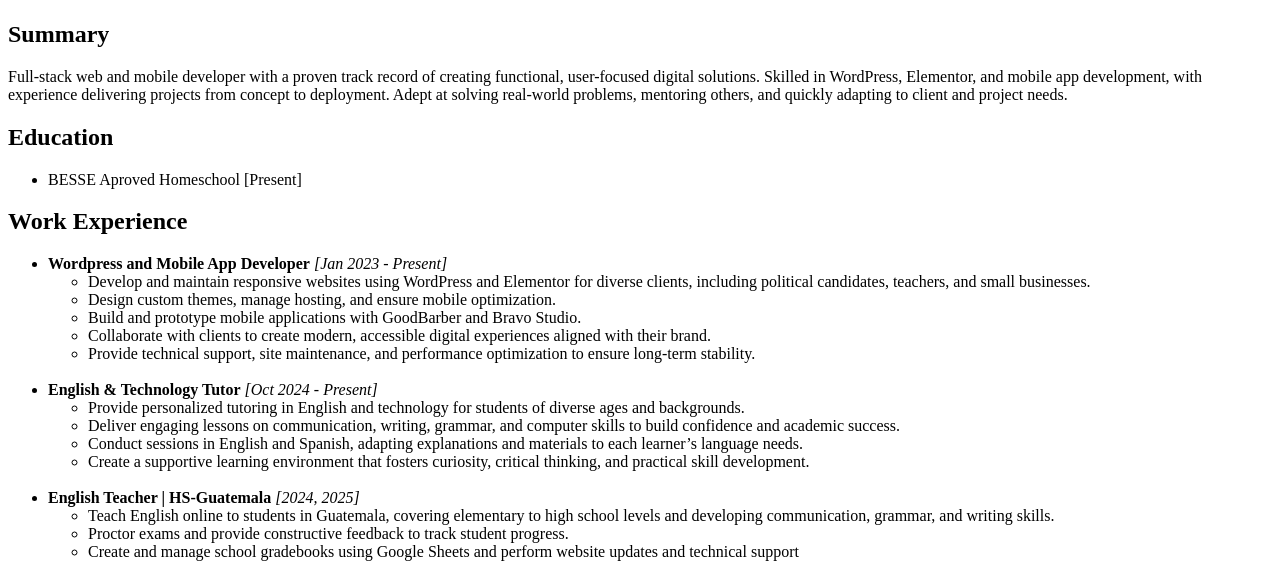
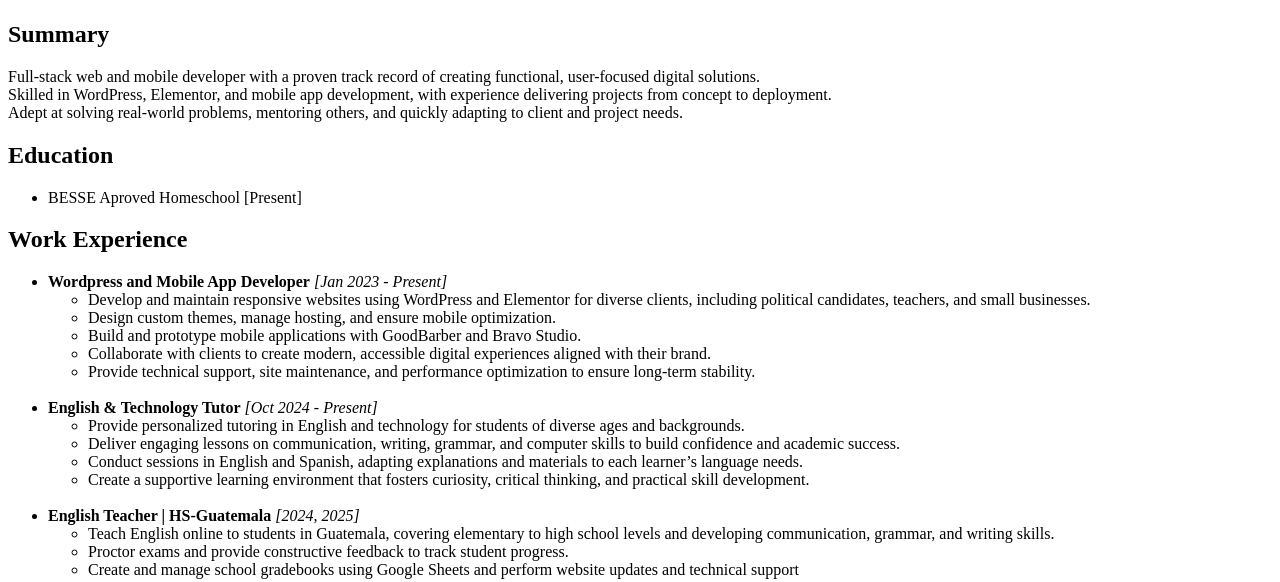
Before and after one commit to Benjudahthelion/My-Online-Resume, a plain HTML site: page index.html in a window 1280 px wide. Shown: the part 383-965 px from the top of the page. Drawn offline with Linux system fonts and the light colour scheme.

Commit message:
Update index.html

```diff
--- a/index.html
+++ b/index.html
@@ -7,8 +7,8 @@
         <h1>Judah Garcia</h1>
         <img src="https://media.licdn.com/dms/image/v2/D5603AQGk-rT80YEtCg/profile-displayphoto-shrink_400_400/profile-displayphoto-shrink_400_400/0/1704482898418?e=1762387200&v=beta&t=KugpWO7ptpR1ZtDvASZOMvCiSNE575F_aBQZolJfU0k">
         <h2>Summary</h2>
-            <p>Full-stack web and mobile developer with a proven track record of creating functional, user-focused digital solutions.
-                Skilled in WordPress, Elementor, and mobile app development, with experience delivering projects from concept to deployment.
+            <p>Full-stack web and mobile developer with a proven track record of creating functional, user-focused digital solutions. <br>
+                Skilled in WordPress, Elementor, and mobile app development, with experience delivering projects from concept to deployment. <br>
                 Adept at solving real-world problems, mentoring others, and quickly adapting to client and project needs.</p>
         <h2>Education</h2>
             <ul>
```
